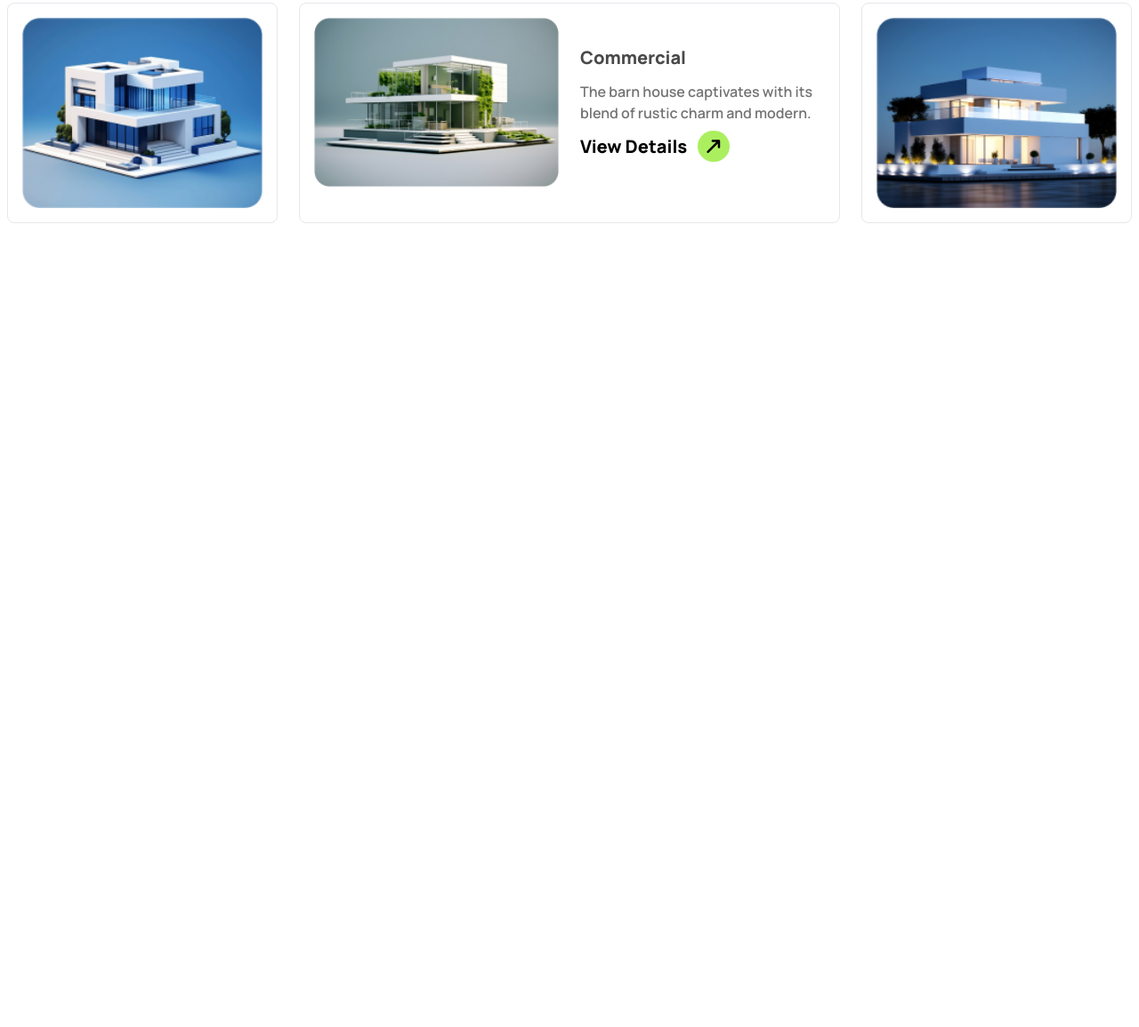
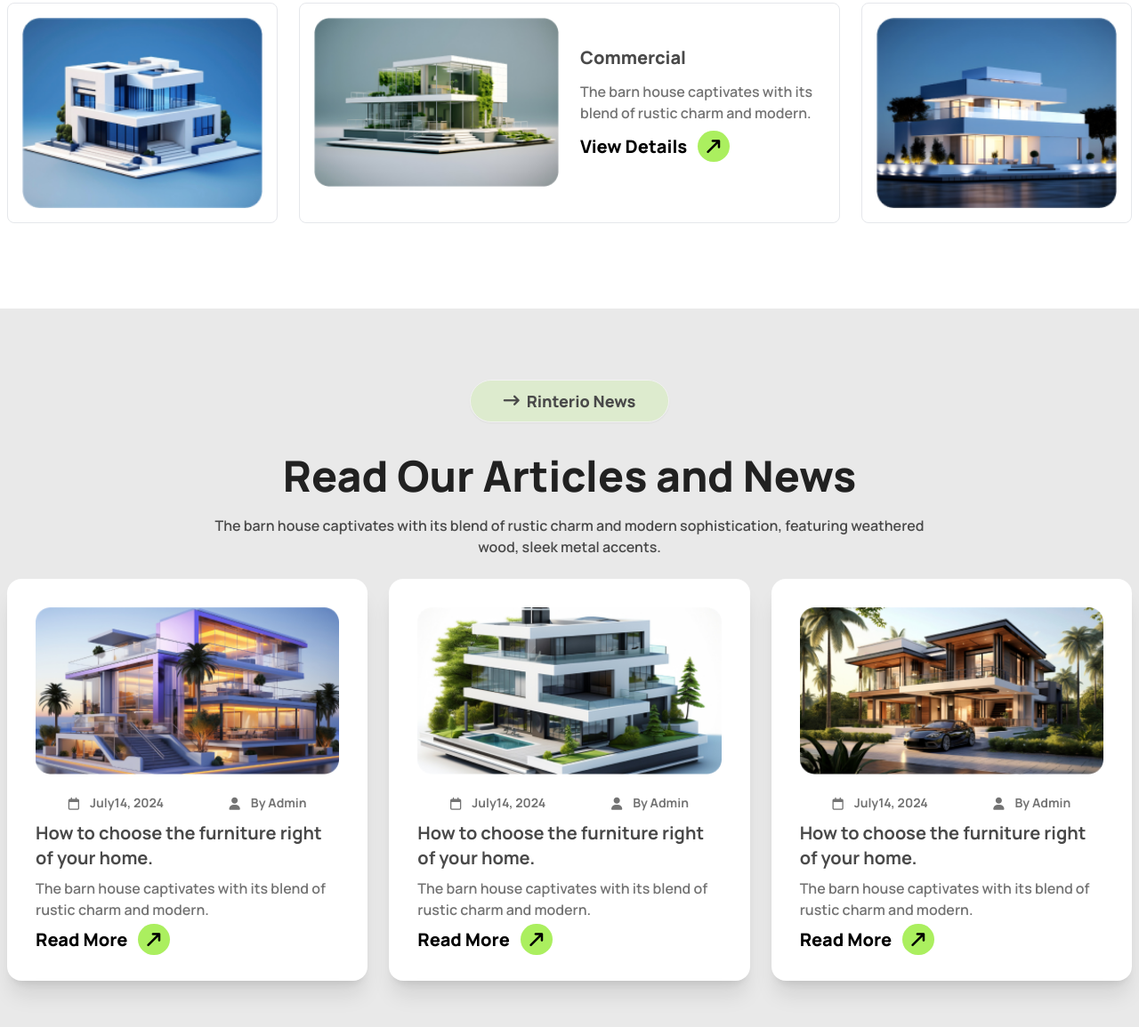
Before and after one commit to pro-majidul/My-third-challenges-website-, a plain HTML site: page index.html in a window 1280 px wide. Shown: the part 3003-4158 px from the top of the page at 89% size. Before the commit the page ends 3350 px from the top, so only its background shows below. Drawn offline with nearby package versions, Linux system fonts and the light colour scheme.

Commit message:
Read our article and news section added

```diff
--- a/index.html
+++ b/index.html
@@ -298,10 +298,10 @@
               </div>
               <div class="w-11/12 ">
                 <h5 class="text-xl font-extrabold text-[#494949]">Commercial</h5>
-                <p class="text-base font-semibold text-[#737373] my-3">The barn house captivates with its blend of rustic charm and modern. The barn house captivates with
+                <p class="text-base font-semibold text-[#737373] my-3">The barn house captivates with its blend of
+                  rustic charm and modern. The barn house captivates with
                   its blend of rustic charm and modern .</p>
-                <a
-                  class="cursor-pointer  text-black text-xl font-extrabold  ">
+                <a class="cursor-pointer  text-black text-xl font-extrabold  ">
                   View Details
                   <span class=" bg-[#ABEF5F] px-2 py-1 rounded-full ml-2">
                     <i class="fa-solid fa-arrow-right-long  -rotate-45 text-black"></i>
@@ -318,7 +318,7 @@
         <!-- second div -->
         <div class="grid md:grid-cols-[1fr,2fr,1fr] gap-6 ">
           <div class=" bg-transparent border rounded-lg p-4 mt-4 md:mt-0">
-            <img class="object-cover w-full"  src="./assets/img3.png" alt="">
+            <img class="object-cover w-full" src="./assets/img3.png" alt="">
           </div>
           <div class=" border rounded-lg p-4">
             <div class="md:flex justify-between items-center gap-6">
@@ -327,9 +327,9 @@
               </div>
               <div class=" md:w-6/12 mt-4 md:mt-0">
                 <h5 class="text-xl font-extrabold text-[#494949] ">Commercial</h5>
-                <p class="text-base font-semibold text-[#737373] my-3">The barn house captivates with its blend of rustic charm and modern. </p>
-                <a
-                  class="cursor-pointer  text-black text-xl font-extrabold  ">
+                <p class="text-base font-semibold text-[#737373] my-3">The barn house captivates with its blend of
+                  rustic charm and modern. </p>
+                <a class="cursor-pointer  text-black text-xl font-extrabold  ">
                   View Details
                   <span class=" bg-[#ABEF5F] px-2 py-1 rounded-full ml-2">
                     <i class="fa-solid fa-arrow-right-long  -rotate-45 text-black"></i>
@@ -348,7 +348,109 @@
       </div>
 
     </section>
+    <!-- Read our articles and news -->
+    <section class="md:container mx-auto  md:py-20 p-2">
+      <div class="text-center mt-4 md:mt-0 mb-4">
+        <button class=" btn text-lg text-[#494949] font-extrabold w-56  rounded-full bg-[#ABEF5F33]"> <i
+            class="fa-solid fa-arrow-right-long"></i>Rinterio News</button>
+      </div>
+      <h3 class="text-center font-extrabold md:text-5xl text-3xl text-[#212121] py-5">Read Our Articles and News</h3>
+      <p class="mx-auto text-center font-semibold text-[#494949] text-base md:w-4/6 mb-6 ">The barn house captivates
+        with its blend of rustic charm and modern sophistication, featuring weathered wood, sleek metal accents.</p>
+      <!-- card  area -->
+      <div class="grid md:grid-cols-3 gap-6 ">
+        <!-- first card -->
+        <div class="card bg-base-100 shadow-xl">
+          <div class="card-body">
+            <img src="./assets/article1.png" alt="Shoes" />
 
+            <div class="flex items-center  justify-around pt-3 ">
+              <div class="flex items-center justify-between">
+                <span><i class="fa-regular text-sm fa-calendar text-[#737373]"></i></span>
+                <p class="ml-3 text-sm font-bold text-[#737373]">July14, 2024</p>
+              </div>
+              <div class="flex items-center justify-between">
+                <span><i class="fa-solid fa-user text-sm text-[#737373]"></i></span>
+                <p class="ml-3 font-bold text-sm text-[#737373]">By Admin</p>
+              </div>
+
+            </div>
+            <h2 class="card-title font-bold text-[#494949]"> How to choose the furniture right  of your home. </h2>
+            <p class="text-[#737373] font-semibold">The barn house captivates with its blend of rustic charm and modern. </p>
+            <div class="card-actions">
+              <a class="cursor-pointer  text-black text-xl font-extrabold  ">
+                Read More
+                <span class=" bg-[#ABEF5F] px-2 py-1 rounded-full ml-2">
+                  <i class="fa-solid fa-arrow-right-long  -rotate-45 text-black"></i>
+                </span>
+              </a>
+
+            </div>
+          </div>
+        </div>
+        <!-- Second card -->
+        <div class="card bg-base-100 shadow-xl">
+          <div class="card-body">
+            <img src="./assets/article2.png" alt="Shoes" />
+
+            <div class="flex items-center  justify-around pt-3 ">
+              <div class="flex items-center justify-between">
+                <span><i class="fa-regular fa-calendar text-sm text-[#737373]"></i></span>
+                <p class="ml-3 text-sm font-bold text-[#737373]">July14, 2024</p>
+              </div>
+              <div class="flex items-center justify-between">
+                <span><i class="fa-solid fa-user text-sm text-[#737373]"></i></span>
+                <p class="ml-3 text-sm font-bold text-[#737373]">By Admin</p>
+              </div>
+
+            </div>
+            <h2 class="card-title font-bold text-[#494949]"> How to choose the furniture right  of your home. </h2>
+            <p class="text-[#737373] font-semibold">The barn house captivates with its blend of rustic charm and modern. </p>
+            <div class="card-actions">
+              <a class="cursor-pointer  text-black text-xl font-extrabold  ">
+                Read More
+                <span class=" bg-[#ABEF5F] px-2 py-1 rounded-full ml-2">
+                  <i class="fa-solid fa-arrow-right-long  -rotate-45 text-black"></i>
+                </span>
+              </a>
+
+            </div>
+          </div>
+        </div>
+        <!-- third card -->
+        <div class="card bg-base-100 shadow-xl">
+          <div class="card-body">
+            <img src="./assets/article3.png" alt="Shoes" />
+
+            <div class="flex items-center  justify-around pt-3 ">
+              <div class="flex items-center justify-between">
+                <span><i class="fa-regular text-sm fa-calendar text-[#737373]"></i></span>
+                <p class="ml-3 text-sm font-bold text-[#737373]">July14, 2024</p>
+              </div>
+              <div class="flex items-center  justify-between">
+                <span><i class="fa-solid fa-user text-sm text-[#737373]"></i></span>
+                <p class="ml-3 font-bold text-[#737373] text-sm">By Admin</p>
+              </div>
+
+            </div>
+            <h2 class="card-title font-bold text-[#494949]"> How to choose the furniture right  of your home. </h2>
+            <p class="text-[#737373] font-semibold">The barn house captivates with its blend of rustic charm and modern. </p>
+            <div class="card-actions">
+              <a class="cursor-pointer  text-black text-xl font-extrabold  ">
+                Read More
+                <span class=" bg-[#ABEF5F] px-2 py-1 rounded-full ml-2">
+                  <i class="fa-solid fa-arrow-right-long  -rotate-45 text-black"></i>
+                </span>
+              </a>
+
+            </div>
+          </div>
+        </div>
+
+
+      </div>
+
+    </section>
   </main>
   <footer>
 
```
